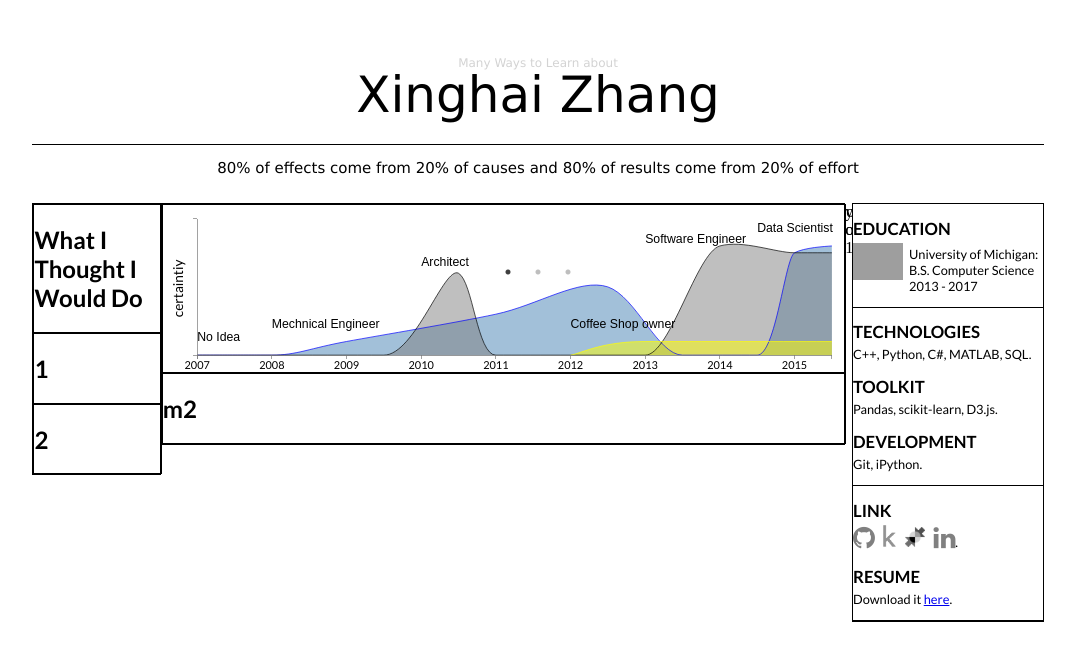
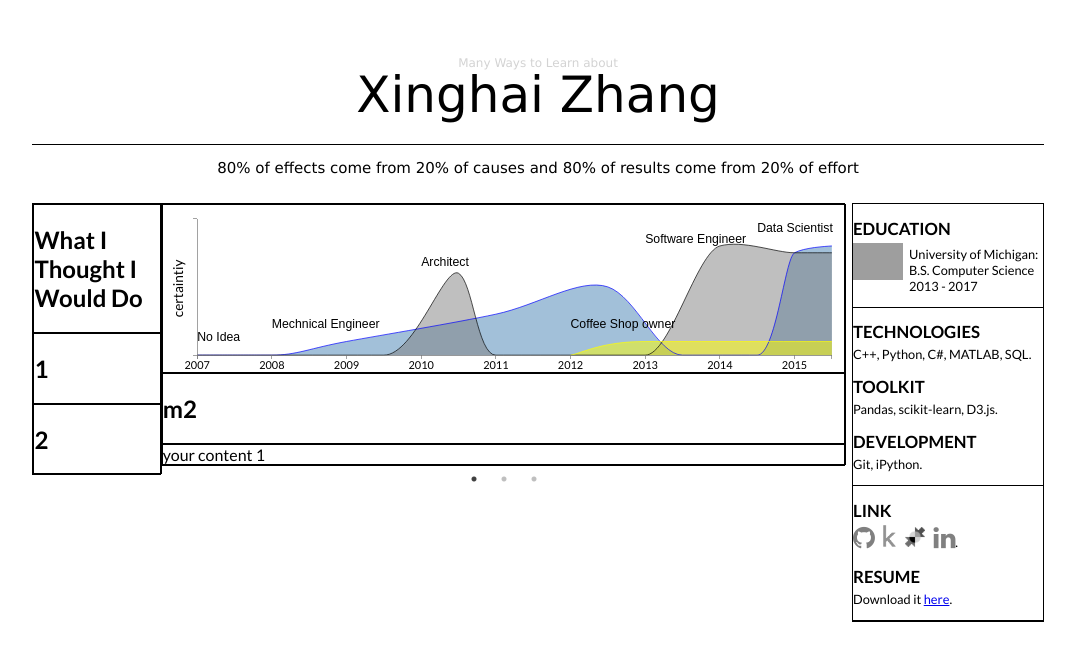
Before and after one commit to xinghai-zhang/the-xx.github.io, a plain HTML site: page index.html in a window 1280 px wide. Shown: the whole page, without its empty margins (102-1177 px from the left). Drawn offline with nearby package versions, Linux system fonts and the light colour scheme; grey boxes are pictures that could not be loaded.

Commit message:
slick test2

```diff
--- a/index.html
+++ b/index.html
@@ -58,11 +58,20 @@
  				<div class="container">
         			<div class="jumbotron">
         				<h2>m2</h2>
+
         				 <!--   <svg id="donut" width ="100%" viewBox="0 0 500 500"></svg>
 	 						<script src = "js/donut.js"></script> -->
        				</div>
     			</div>
  			</div>
+ 			<div class = "middle-1">
+ 				<div class="slide">
+			     	<div>your content 1</div>
+				 	<div>your content 2</div>
+				 	<div>your content 3</div>
+				</div>
+ 			</div>
+
 
 		</div>
 		<div class = "right">
@@ -120,11 +129,7 @@
 		</p3> -->
 	</div>
 
-  	  		<div class="slide">
-			     <div>your content 1</div>
-				 <div>your content 2</div>
-				 <div>your content 3</div>
-			</div>
+
 
 
  		<script type="text/javascript" src="//code.jquery.com/jquery-1.11.0.min.js"></script>
```
